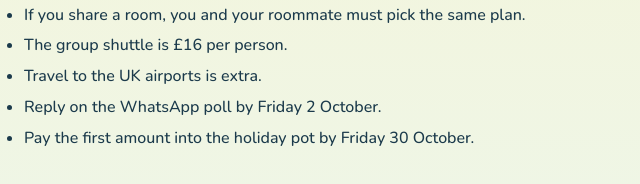
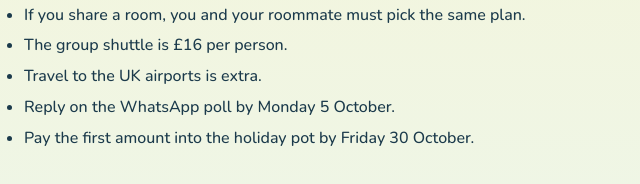
Before and after one commit to gheylam/neburetreat-2027, a website built with Vite: page info-pack.html in a window 1280 px wide. Shown: the part 950-1134 px from the top of the page, 76-716 px from the left. Built offline with nearby package versions, Linux system fonts and the light colour scheme.

Commit message:
updated when to reply by

```diff
--- a/info-pack.html
+++ b/info-pack.html
@@ -87,7 +87,7 @@
           </li>
           <li>The group shuttle is £16 per person.</li>
           <li>Travel to the UK airports is extra.</li>
-          <li>Reply on the WhatsApp poll by Friday 2 October.</li>
+          <li>Reply on the WhatsApp poll by Monday 5 October.</li>
           <li>Pay the first amount into the holiday pot by Friday 30 October.</li>
         </ul>
       </section>
```
